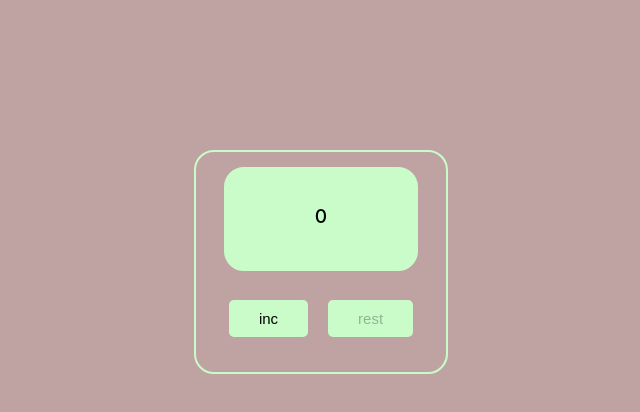
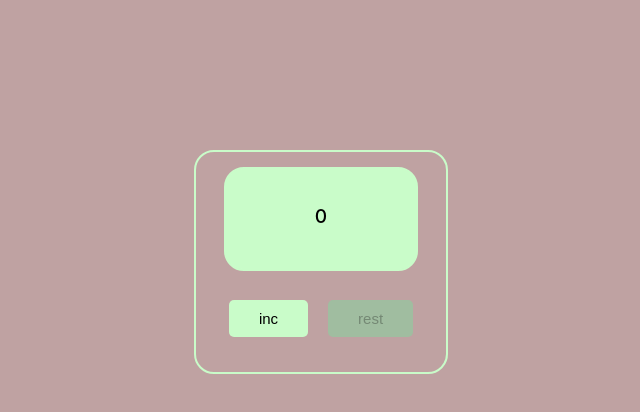
Before and after one commit to viktory1331/Counter, a React (Create React App) app: page / in a window 1280 px wide. Shown: the top 412 px of the page, without its empty margins (319-959 px from the left). Built offline with nearby package versions, Linux system fonts and the light colour scheme.

Commit message:
Added styles to the disabled button

```diff
--- a/src/App.css
+++ b/src/App.css
@@ -41,6 +41,10 @@
   border-radius: 5px;
 }
 
+.Button:disabled {
+  background-color: #a0bda0;
+}
+
 .value {
   display: flex;
   justify-content: center;
```
